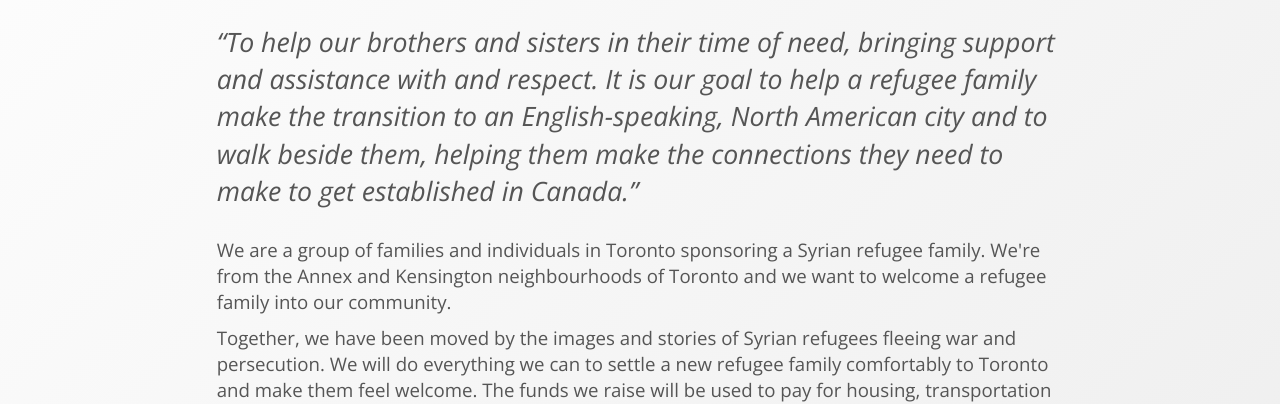
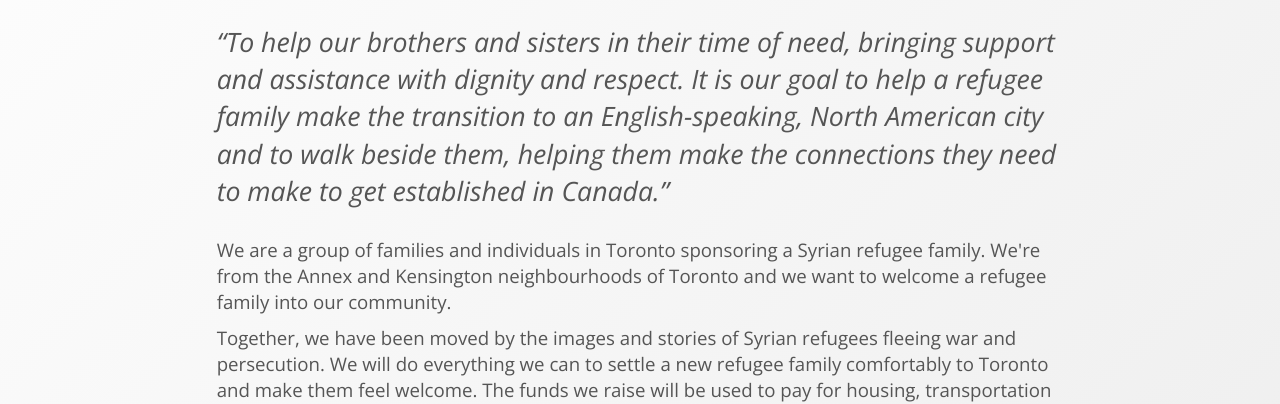
Before and after one commit to tomhodgins/freshstart, a plain HTML site: page about.html in a window 1280 px wide. Shown: the part 403-807 px from the top of the page. Drawn offline with nearby package versions, Linux system fonts and the light colour scheme.

Commit message:
Add missing >

```diff
--- a/about.html
+++ b/about.html
@@ -28,7 +28,7 @@
     <h2>About Us</h2>
   </aside>
   <blockquote>
-    <p><q>To help our brothers and sisters in their time of need, bringing support and assistance with <strongdignity</strong> and <strong>respect</strong>. It is our goal to help a refugee family make the transition to an English-speaking, North American city and to walk beside them, helping them make the connections they need to make to get established in Canada.</q></p>
+    <p><q>To help our brothers and sisters in their time of need, bringing support and assistance with <strong>dignity</strong> and <strong>respect</strong>. It is our goal to help a refugee family make the transition to an English-speaking, North American city and to walk beside them, helping them make the connections they need to make to get established in Canada.</q></p>
   </blockquote>
   <main>
     <p>We are a group of families and individuals in Toronto sponsoring a Syrian refugee family. We're from the Annex and Kensington neighbourhoods of Toronto and we want to welcome a refugee family into our community.</p>
```
